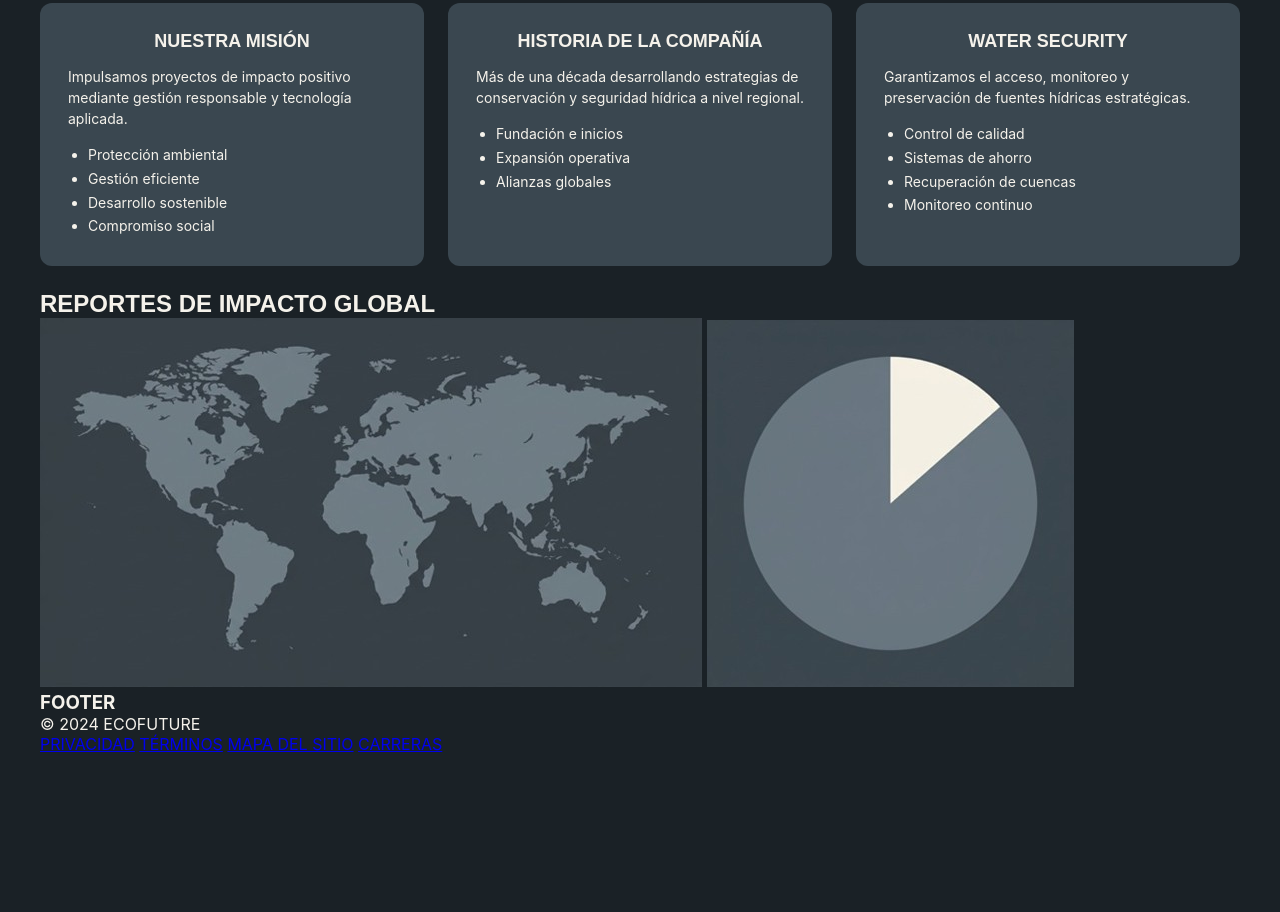
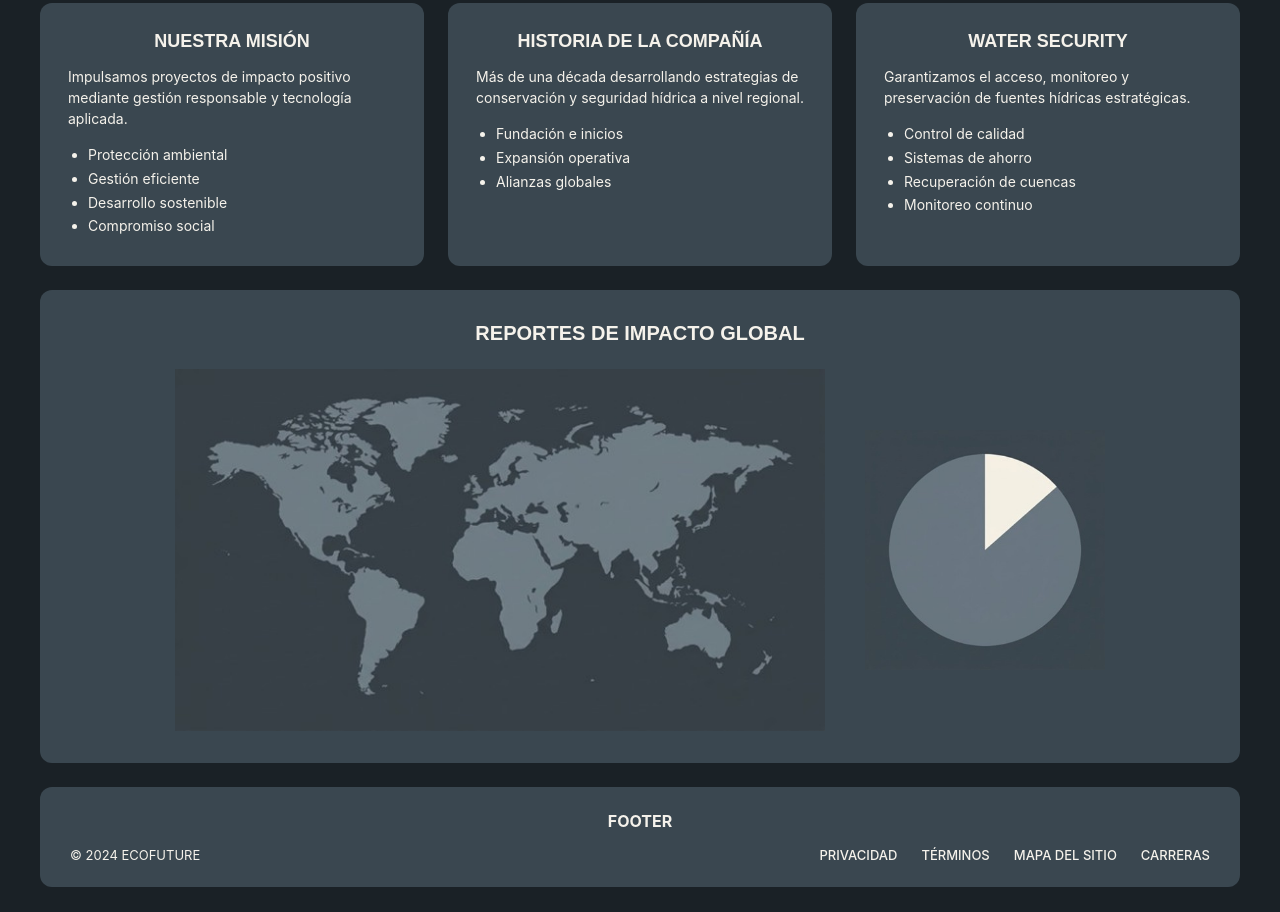
Before and after one commit to DexQuiC/Evalucacion2, a plain HTML site: page index.html in a window 1280 px wide. Shown: the part 437-1349 px from the top of the page. Before the commit the page ends 1216 px from the top, so only its background shows below. Drawn offline with Linux system fonts and the light colour scheme; a web font is replaced by a local one.

Commit message:
la otra mitad de css ajustes

```diff
--- a/assets/css/style.css
+++ b/assets/css/style.css
@@ -1,3 +1,14 @@
+@font-face {
+    font-family: 'Montserrat';
+    src: url('../fonts/Montserrat-VariableFont_wght.ttf') format('truetype');
+}
+
+@font-face {
+    font-family: 'Inter';
+    src: url('../fonts/Inter-VariableFont_opsz,wght.ttf') format('truetype');
+}
+
+
 * {
     margin: 0;
     padding: 0;
@@ -140,13 +151,79 @@ h1, h2, .marca img, .btn-contacto, .btn-accion {
     .portada-principal h1 { font-size: 22px; }
     .grilla-tarjetas { grid-template-columns: 1fr; }
 }
-
-@font-face {
-    font-family: 'Montserrat';
-    src: url('../fonts/Montserrat-VariableFont_wght.ttf') format('truetype');
+.impacto-global {
+    background-color: #3A4750;
+    padding: 32px;
+    border-radius: 12px;
+    margin-bottom: 24px;
+    text-align: center;
 }
 
-@font-face {
-    font-family: 'Inter';
-    src: url('../fonts/Inter-VariableFont_opsz,wght.ttf') format('truetype');
+.impacto-global h2 {
+    font-size: 20px;
+    font-weight: 700;
+    margin-bottom: 24px;
 }
+
+.visuales-impacto {
+    display: flex;
+    justify-content: center;
+    align-items: center;
+    gap: 40px;
+}
+
+.img-mapa {
+    width: 60%;
+    max-width: 650px;
+    height: auto;
+    display: block;
+}
+
+.img-grafico {
+    width: 24%;
+    max-width: 240px;
+    height: auto;
+    display: block;
+}
+
+.pie-pagina {
+    background-color: #3A4750;
+    padding: 24px 30px;
+    border-radius: 12px;
+}
+
+.titulo-footer {
+    text-align: center;
+    font-size: 16px;
+    font-weight: 700;
+    margin-bottom: 16px;
+}
+
+.contenido-footer {
+    display: flex;
+    justify-content: space-between;
+    align-items: center;
+    font-size: 13px;
+}
+
+.enlaces-pie {
+    display: flex;
+    gap: 24px;
+}
+
+.enlaces-pie a {
+    color: #F5F2EB;
+    text-decoration: none;
+    font-weight: 500;
+}
+
+@media (max-width: 768px) {
+    .img-grafico { display: none; }
+    .img-mapa { width: 90%; }
+    .contenido-footer { flex-direction: column; gap: 12px; text-align: center; }
+}
+
+@media (max-width: 480px) {
+    .img-mapa { width: 100%; }
+    .enlaces-pie { flex-direction: column; gap: 10px; }
+}
```
